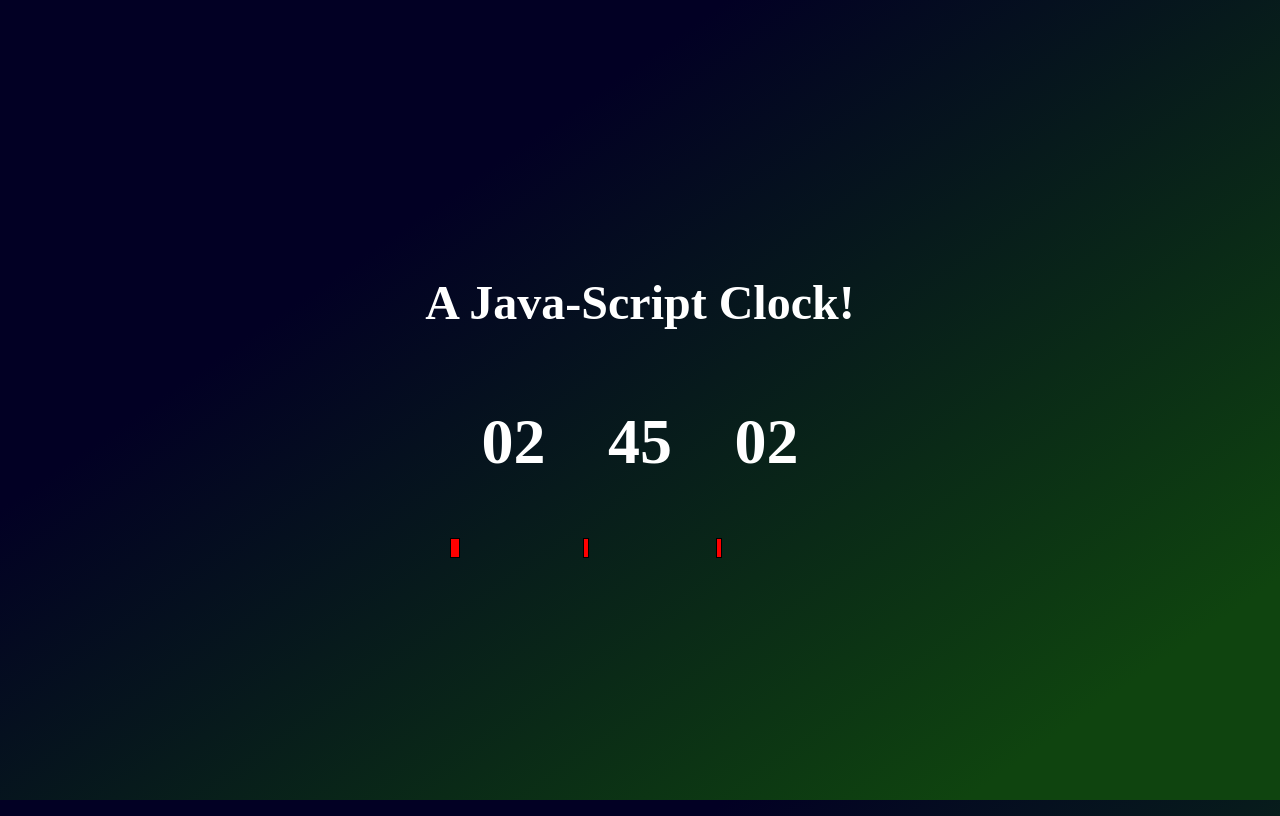
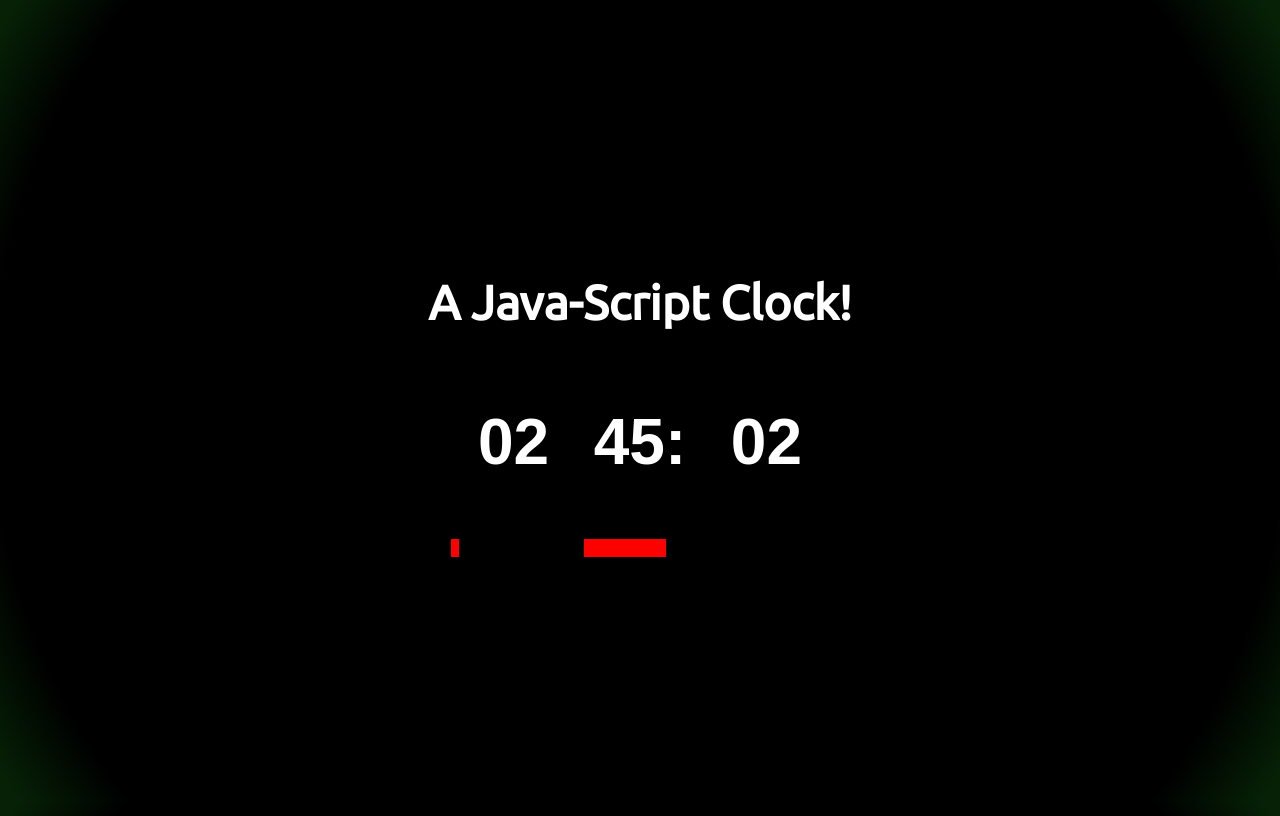
Before and after one commit to Tran011994/javascript-clock, a plain HTML site: page index.html in a window 1280 px wide. Drawn offline with Linux system fonts and the light colour scheme; a web font is replaced by a local one.

Commit message:
Progress Bar Functions

```diff
--- a/index.html
+++ b/index.html
@@ -5,12 +5,13 @@
         <title>Javascript Clock</title>
         <meta name="description" content="A simple clock using javascript">
         <meta name="viewport" content="width=device-width, initial-scale=1">
+        <link href="https://fonts.googleapis.com/css?family=Kameron|Ubuntu" rel="stylesheet">
         <link rel="stylesheet" href="styles.css">
     </head>
     <body>
         <!-- Main clock -->
         <div class="main">
-            <h1>A Java-Script Clock!</h1>
+            <h1 class="page-header">A Java-Script Clock!</h1>
             <div class="clock-container">
                 <div class="time-box hours-box">
                     <h1 class="time hours"></h1>
@@ -31,10 +32,10 @@
                     <p class="progress-item hours-p">.</p>
                 </div>
                 <div class="pro minutes-progress">
-                    <p class="progress-item minutes-p">.</p>
+                    <p class="progress-item minutes-p"></p>
                 </div>
                 <div class="pro seconds-progress">
-                    <p class="progress-item seconds-p">.</p>
+                    <p class="progress-item seconds-p"></p>
                 </div>
 
             </div>
--- a/script.js
+++ b/script.js
@@ -9,7 +9,7 @@ function timeChange() {
     if (hours < 10) {
         hoursCurrent.innerHTML = '0' + hours;
     } else {
-        hoursCurrent.innerHTML = hours;
+        hoursCurrent.innerHTML = hours + ':';
     }
 
     const minutes = now.getMinutes();
@@ -17,7 +17,7 @@ function timeChange() {
     if (minutes < 10) {
         minutesCurrent.innerHTML = '0' + minutes;
     } else {
-        minutesCurrent.innerHTML = minutes;
+        minutesCurrent.innerHTML = minutes + ':';
     }
 
     const seconds = now.getSeconds();
@@ -29,12 +29,22 @@ function timeChange() {
     }
 }
 
+const hoursProgress = document.querySelector('.hours-p');
+const minutesProgress = document.querySelector('.minutes-p');
 const secondsProgress = document.querySelector('.seconds-p');
 
 
 function progressBars() {
     const nowPro = new Date();
+
+    const hours = nowPro.getHours();
+    hoursProgress.style.gridColumn = '1 / ' + hours;
+
+    const minutes = nowPro.getMinutes();
+    minutesProgress.style.gridColumn = '1 / ' + minutes;
+
     const seconds = nowPro.getSeconds();
+    secondsProgress.style.gridColumn = '1 / ' + seconds;
 
 }
 
--- a/styles.css
+++ b/styles.css
@@ -9,8 +9,8 @@ html {
 }
 
 body {
-  background: rgb(2,0,36);
-  background: linear-gradient(145deg, rgba(2,0,36,1) 30%, rgba(15,68,15,1) 87%);
+  background: rgb(0,0,0);
+  background: radial-gradient(circle, rgba(0,0,0,1) 86%, rgba(6,33,6,1) 98%);
   background-repeat: no-repeat;
   height: 100%;
   background-attachment: fixed;
@@ -35,12 +35,18 @@ h1 {
   font-size: 4rem;
 }
 
+.page-header {
+  font-family: Ubuntu, Arial, sans-serif;
+  font-weight: 900px;
+}
+
 /* Overall clock container */
 
 .clock-container {
   display: flex;
   width: 30%;
   text-align: center;
+  font-family: Kameron, Arial, sans-serif;
 }
 
 .time-box {
```
